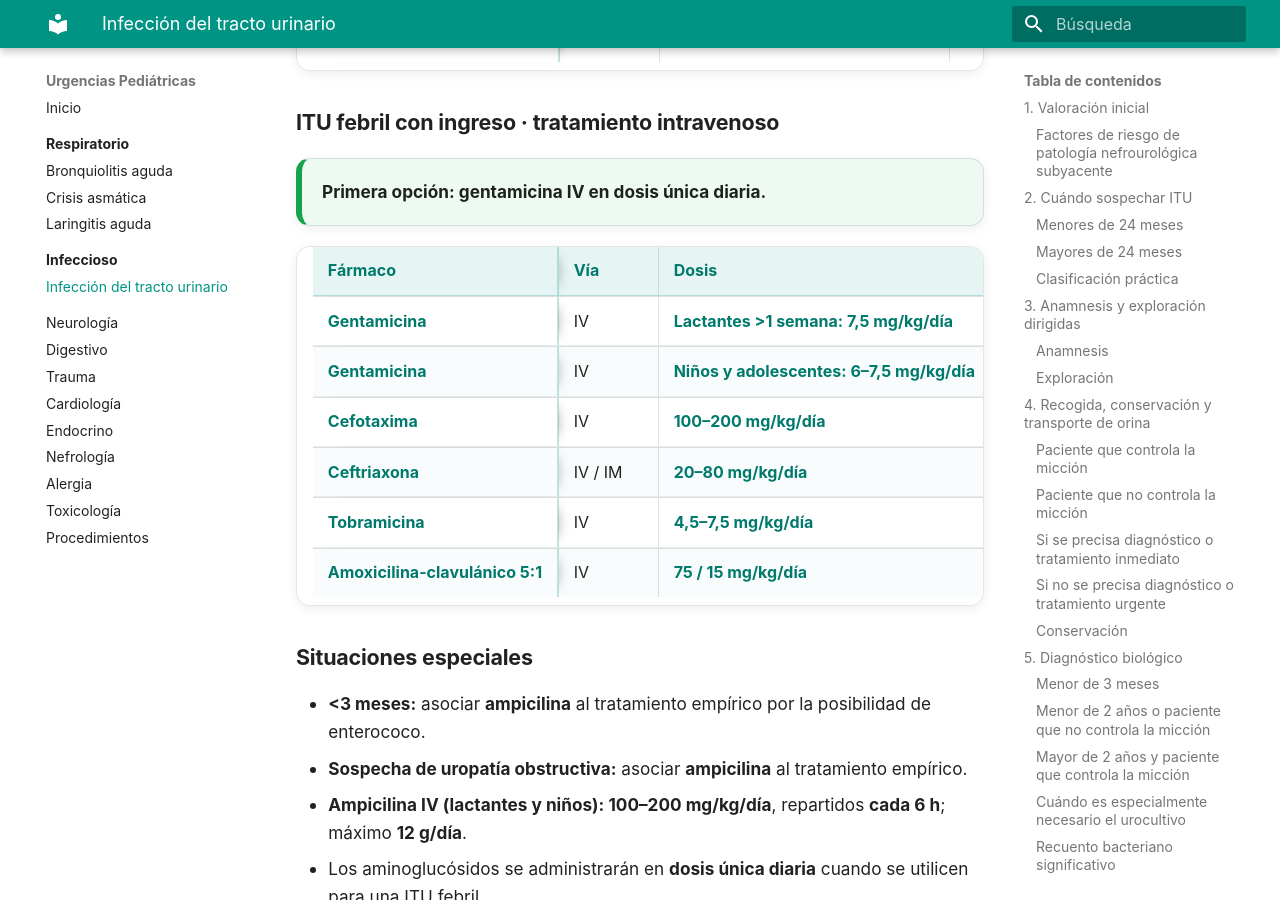
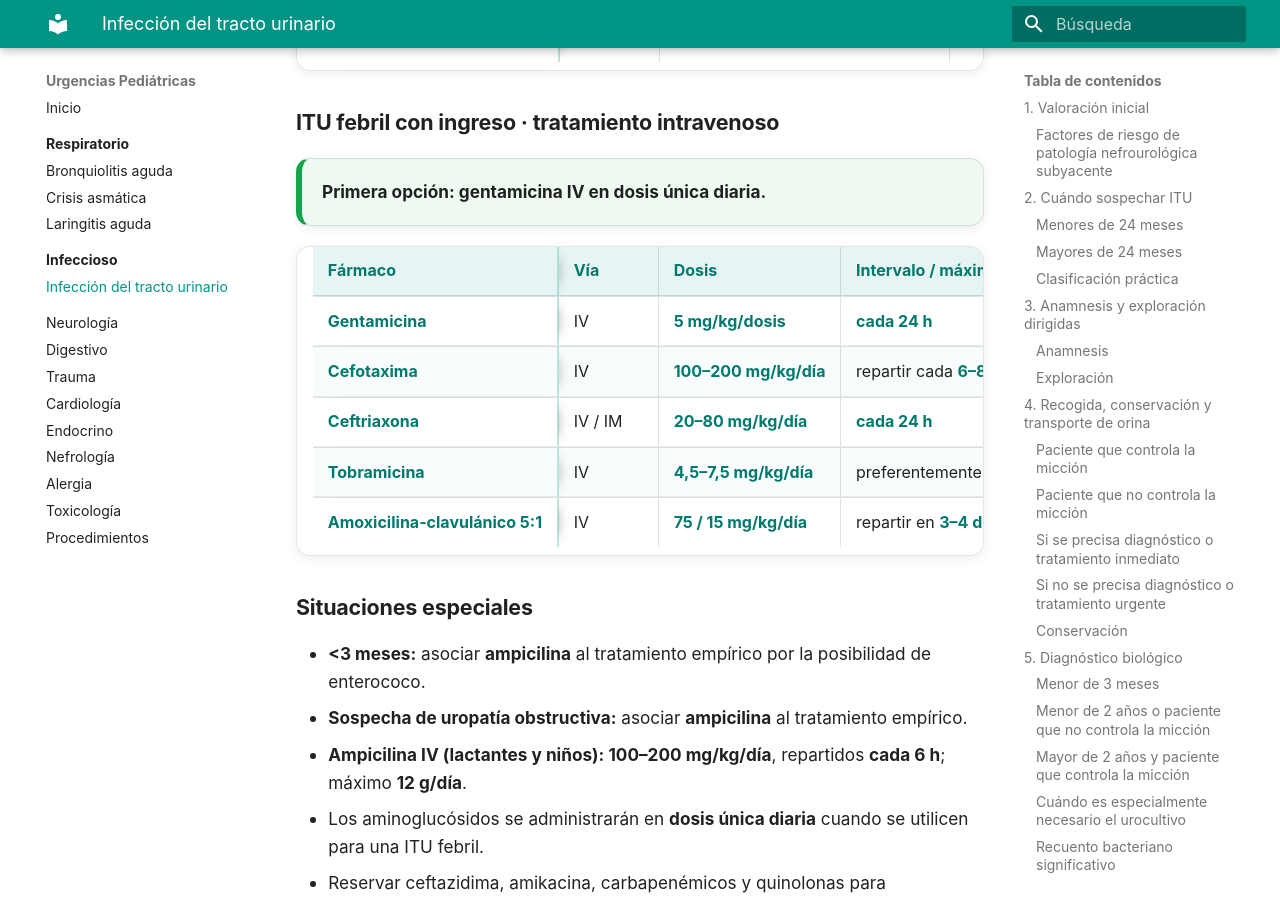
Before and after one commit to gonzaloares/urgencias-pediatricas, an MkDocs documentation site: the page built from docs/infeccioso/infeccion-tracto-urinario.md, in a window 1280 px wide and 900 px high, scrolled down 9604 px. Built offline with MkDocs 1.6.1 and Material for MkDocs 9.7.7, drawn with Linux system fonts in a browser that asks for light colours.

Commit message:
Unifica gentamicina a 5 mg/kg cada 24 horas

```diff
--- a/docs/infeccioso/infeccion-tracto-urinario.md
+++ b/docs/infeccioso/infeccion-tracto-urinario.md
@@ -316,8 +316,7 @@ Si se inicia tratamiento IV, pasar a vía oral cuando el estado clínico lo perm
 
 | Fármaco | Vía | Dosis | Intervalo / máximo | Comentarios |
 |---|---|---|---|---|
-| **Gentamicina** | IV | **Lactantes >1 semana: 7,5 mg/kg/día** | preferentemente **cada 24 h** | Primera opción. Ajustar a función renal y monitorizar niveles cuando esté indicado. |
-| **Gentamicina** | IV | **Niños y adolescentes: 6–7,5 mg/kg/día** | preferentemente **cada 24 h** | — |
+| **Gentamicina** | IV | **5 mg/kg/dosis** | **cada 24 h** | Primera opción. Ajustar a función renal y monitorizar niveles cuando esté indicado. |
 | **Cefotaxima** | IV | **100–200 mg/kg/día** | repartir cada **6–8 h** · máx. **12 g/día** | Cefalosporina de 3.ª generación. |
 | **Ceftriaxona** | IV / IM | **20–80 mg/kg/día** | **cada 24 h** | >12 años o >50 kg: **1–2 g cada 24 h**; máx. general **4 g/día**. |
 | **Tobramicina** | IV | **4,5–7,5 mg/kg/día** | preferentemente **cada 24 h** | Alternativa aminoglucósida. Ajustar a función renal y monitorizar niveles cuando esté indicado. |
```
